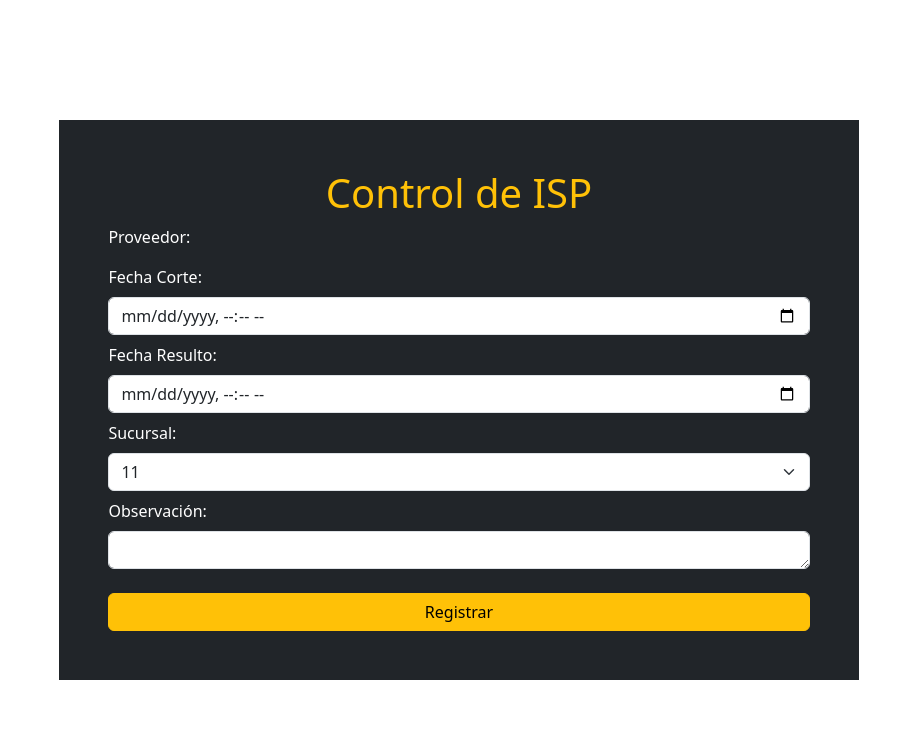
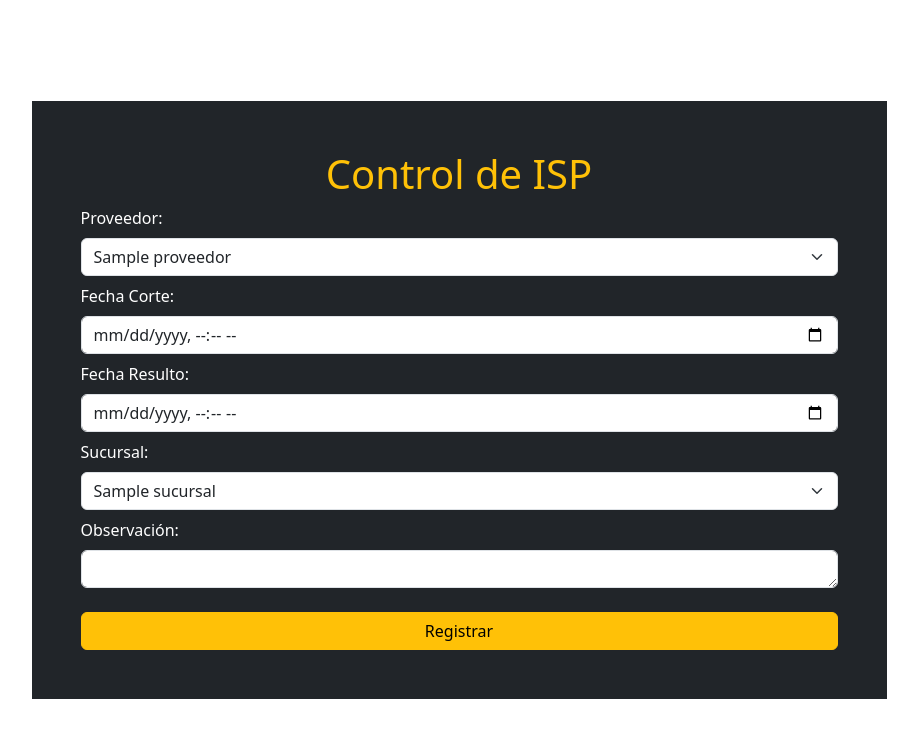
Before and after one commit to Erick0711/control-ISP, a CodeIgniter 4 app: the page made by app/Views/control_internet.php in a window 1280 px wide. Shown: the top 738 px of the page, without its empty margins (181-1099 px from the left). Run offline with PHP 8.4 and a stand-in for CodeIgniter, Linux system fonts and the light colour scheme; the template is opened without the code that fills it: most values are stand-ins (such as "Sample title", 1, 10 or a date in 2020); data that the repository does not hold is empty; some libraries are stand-ins or nearby versions.

Commit message:
SE AGREGO FUNCIONALIDADES

```diff
--- a/app/Views/control_internet.php
+++ b/app/Views/control_internet.php
@@ -10,7 +10,7 @@
 </head>
 
 <body>
-    <?php print_r($sucursales) ?>
+
     <div class="container-lg w-100 vh-100 d-flex justify-content-center align-items-center">
         <div class="row  d-flex justify-content-center flex-column align-items-center">
             <form action="<?= base_url('registrar') ?>" method="POST" class="p-5 w-75 vh-50 border border-dark bg-dark roudend">
@@ -18,7 +18,11 @@
                 <div class="row">
                     <div class="col-md-12">
                         <label for="exampleInputEmail1" class="form-label text-white">Proveedor:</label>
-
+                        <select name="proveedor" id="" class="form-select">
+                            <?php foreach ($proveedores as $proveedor) { ?>
+                                <option value="<?php echo $proveedor['id']?>"><?php echo ucfirst($proveedor['proveedor'])?></option>
+                            <?php } ?>
+                        </select>
                     </div>
                     <div class="col-md-12 mt-2">
                         <label for="exampleInputEmail1" class="form-label text-white">Fecha Corte: </label>
@@ -31,10 +35,9 @@
                     <div class="col-md-12 mt-2">
                         <label for="exampleInputEmail1" class="form-label text-white">Sucursal: </label>
                         <select name="sucursal" id="" class="form-select">
-                            <option value="11">11</option>
-                            <option value="2">2</option>
-                            <option value="3">3</option>
-                            <option value="4">4</option>
+                            <?php foreach ($sucursales as $sucursal) { ?>
+                                <option value="<?php echo $sucursal['id']?>"><?php echo ucfirst($sucursal['sucursal'])?></option>
+                            <?php } ?>
                         </select>
                     </div>
                     <div class="col-md-12 mt-2">
```
Also changed, not shown: app/Config/Database.php (+6 -6 lines), app/Controllers/ISPController.php (+8 -4 lines), 1 other file.
